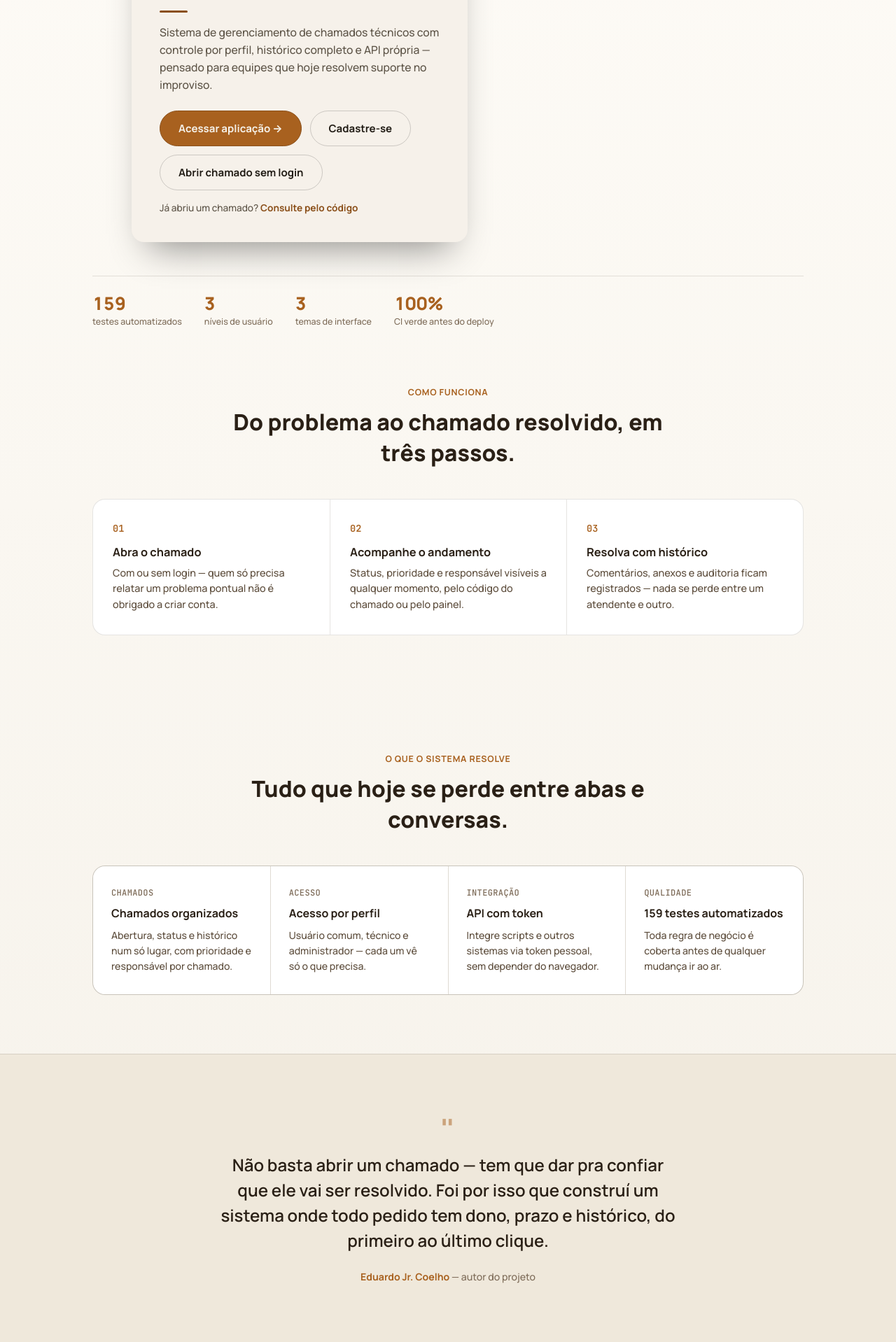
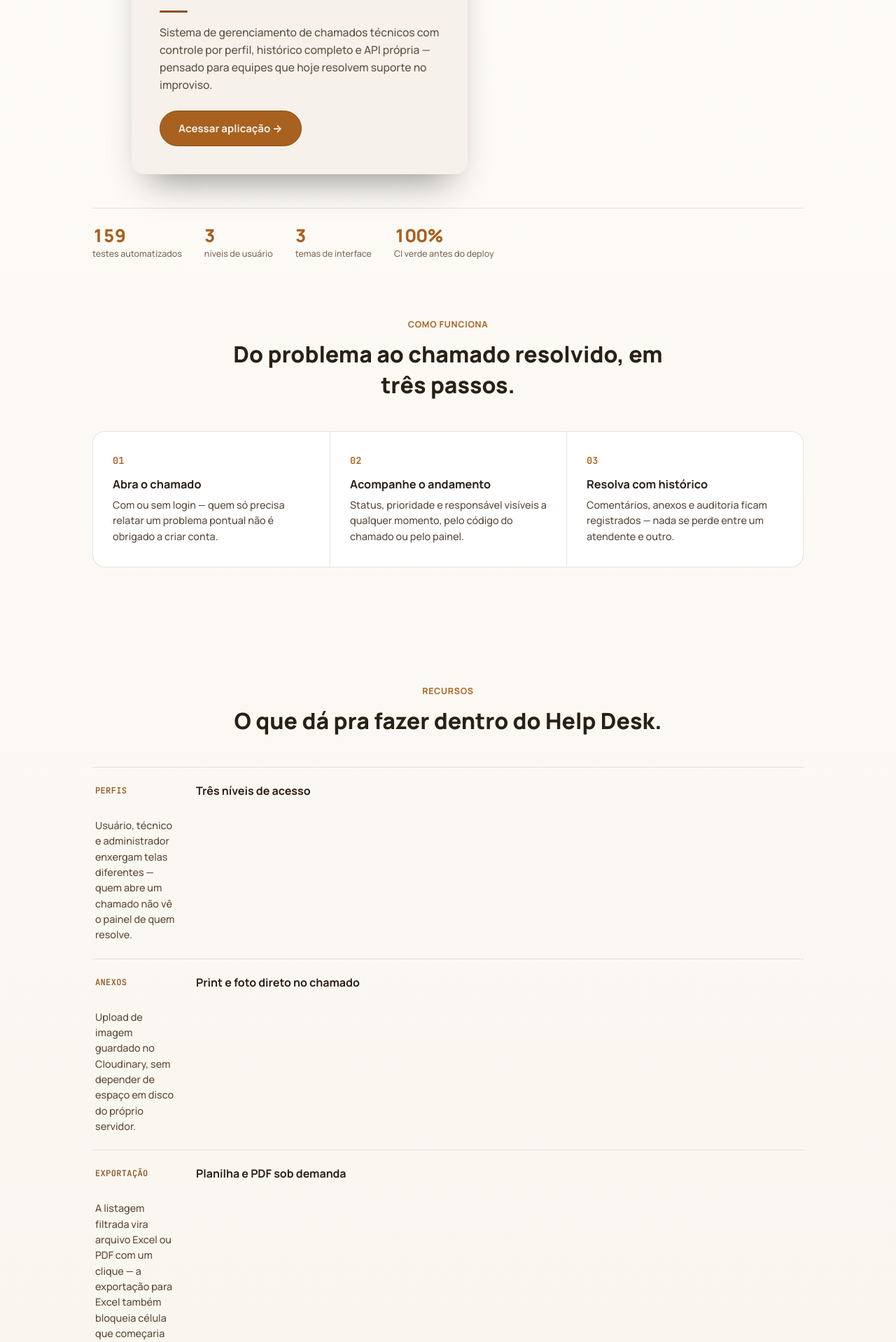
Before and after one commit to DZ092/helpdesk-system, a Flask app: page / in a window 1280 px wide. Shown: the part 746-2664 px from the top of the page at 70% size. Run offline with Flask 3, Linux system fonts and the light colour scheme.

Commit message:
feat(ui): hero com um botao so e secao Recursos com lista propria de funcionalidades

```diff
--- a/static/css/apresentacao.css
+++ b/static/css/apresentacao.css
@@ -343,57 +343,54 @@ body.pagina-apresentacao {
     }
 }
 
-/* RECURSOS — grade com divisórias internas de 1px (o próprio fundo cinza
-   entre as células faz a linha), como uma ficha técnica, em vez da lista
-   de linhas ou da grade de cartões soltos das versões anteriores. */
-.grade-recursos {
-    display: grid;
-    grid-template-columns: repeat(4, 1fr);
-    gap: 1px;
-    background: var(--borda);
-    border: 1px solid var(--borda);
-    border-radius: 18px;
-    overflow: hidden;
-}
-
-@media (max-width: 900px) {
-    .grade-recursos {
-        grid-template-columns: repeat(2, 1fr);
-    }
-}
-
-@media (max-width: 560px) {
-    .grade-recursos {
-        grid-template-columns: 1fr;
-    }
+/* RECURSOS — lista horizontal (rótulo monoespaçado à esquerda, título e
+   texto à direita), separada por linhas finas. Formato deliberadamente
+   diferente do "como funciona": aquela seção é uma SEQUÊNCIA (3 passos,
+   em grid lado a lado, porque a ordem importa); esta é um INVENTÁRIO de
+   funcionalidades independentes — cada linha se lê sozinha, sem depender
+   da anterior nem sugerir uma ordem de leitura. */
+.lista-recursos {
+    display: flex;
+    flex-direction: column;
+    border-top: 1px solid var(--borda);
 }
 
 .recurso-apresentacao {
-    background: var(--superficie);
-    padding: 30px 26px;
-    display: flex;
-    flex-direction: column;
-    gap: 10px;
+    display: grid;
+    grid-template-columns: 120px 1fr;
+    gap: 24px;
+    padding: 22px 4px;
+    border-bottom: 1px solid var(--borda);
 }
 
 .recurso-rotulo {
     font-family: "JetBrains Mono", "Courier New", monospace;
     font-size: 0.75rem;
-    color: var(--texto-fraco);
+    color: var(--acento-forte);
     text-transform: uppercase;
     letter-spacing: 0.03em;
+    padding-top: 3px;
 }
 
 .recurso-apresentacao h3 {
     font-size: 1rem;
     font-weight: 700;
     color: var(--texto);
+    margin-bottom: 4px;
 }
 
 .recurso-apresentacao p {
-    font-size: 0.88rem;
+    font-size: 0.9rem;
     color: var(--texto-muted);
     line-height: 1.55;
+    max-width: 56ch;
+}
+
+@media (max-width: 640px) {
+    .recurso-apresentacao {
+        grid-template-columns: 1fr;
+        gap: 6px;
+    }
 }
 
 /* CITAÇÃO — nota de verdade do autor sobre por que o projeto existe, no
--- a/templates/apresentacao.html
+++ b/templates/apresentacao.html
@@ -74,13 +74,7 @@ suporte no improviso.
 
 <div class="acoes acoes-apresentacao">
 <a class="botao" href="/login">Acessar aplicação →</a>
-<a class="botao botao-secundario" href="/cadastro">Cadastre-se</a>
-<a class="botao botao-secundario" href="/chamado">Abrir chamado sem login</a>
 </div>
-
-<p class="link-secundario-apresentacao">
-Já abriu um chamado? <a href="/chamado/acompanhar">Consulte pelo código</a>
-</p>
 
 </div>
 
@@ -123,34 +117,52 @@ Já abriu um chamado? <a href="/chamado/acompanhar">Consulte pelo código</a>
 <section class="secao-apresentacao" id="recursos">
 
 <div class="secao-cabecalho-apresentacao">
-<span class="eyebrow-secao-apresentacao">o que o sistema resolve</span>
-<h2>Tudo que hoje se perde entre abas e conversas.</h2>
+<span class="eyebrow-secao-apresentacao">recursos</span>
+<h2>O que dá pra fazer dentro do Help Desk.</h2>
 </div>
 
-<div class="grade-recursos">
+<div class="lista-recursos">
 
 <div class="recurso-apresentacao">
-<span class="recurso-rotulo">chamados</span>
-<h3>Chamados organizados</h3>
-<p>Abertura, status e histórico num só lugar, com prioridade e responsável por chamado.</p>
+<span class="recurso-rotulo">perfis</span>
+<h3>Três níveis de acesso</h3>
+<p>Usuário, técnico e administrador enxergam telas diferentes — quem abre um chamado não vê o painel de quem resolve.</p>
 </div>
 
 <div class="recurso-apresentacao">
-<span class="recurso-rotulo">acesso</span>
-<h3>Acesso por perfil</h3>
-<p>Usuário comum, técnico e administrador — cada um vê só o que precisa.</p>
+<span class="recurso-rotulo">anexos</span>
+<h3>Print e foto direto no chamado</h3>
+<p>Upload de imagem guardado no Cloudinary, sem depender de espaço em disco do próprio servidor.</p>
 </div>
 
 <div class="recurso-apresentacao">
-<span class="recurso-rotulo">integração</span>
-<h3>API com token</h3>
-<p>Integre scripts e outros sistemas via token pessoal, sem depender do navegador.</p>
+<span class="recurso-rotulo">exportação</span>
+<h3>Planilha e PDF sob demanda</h3>
+<p>A listagem filtrada vira arquivo Excel ou PDF com um clique — a exportação para Excel também bloqueia célula que começaria com fórmula.</p>
+</div>
+
+<div class="recurso-apresentacao">
+<span class="recurso-rotulo">notificações</span>
+<h3>E-mail automático</h3>
+<p>Técnicos e administradores são avisados a cada chamado novo, num envio assíncrono que não trava a tela de quem está abrindo.</p>
+</div>
+
+<div class="recurso-apresentacao">
+<span class="recurso-rotulo">auditoria</span>
+<h3>Log de ações sensíveis</h3>
+<p>Cadastro, login, mudança de status e exclusão de conta ficam registrados com autor e data, visíveis no painel administrativo.</p>
+</div>
+
+<div class="recurso-apresentacao">
+<span class="recurso-rotulo">api</span>
+<h3>Acesso via token pessoal</h3>
+<p>Consulta de chamados por script ou sistema externo, autenticada por token — sem precisar do cookie de sessão do navegador.</p>
 </div>
 
 <div class="recurso-apresentacao">
 <span class="recurso-rotulo">qualidade</span>
 <h3>159 testes automatizados</h3>
-<p>Toda regra de negócio é coberta antes de qualquer mudança ir ao ar.</p>
+<p>Cada regra de negócio nova entra acompanhada de teste — a suíte inteira roda no CI antes de qualquer deploy.</p>
 </div>
 
 </div>
```
Also changed, not shown: tests/test_rotas.py (+0 -2 lines).
